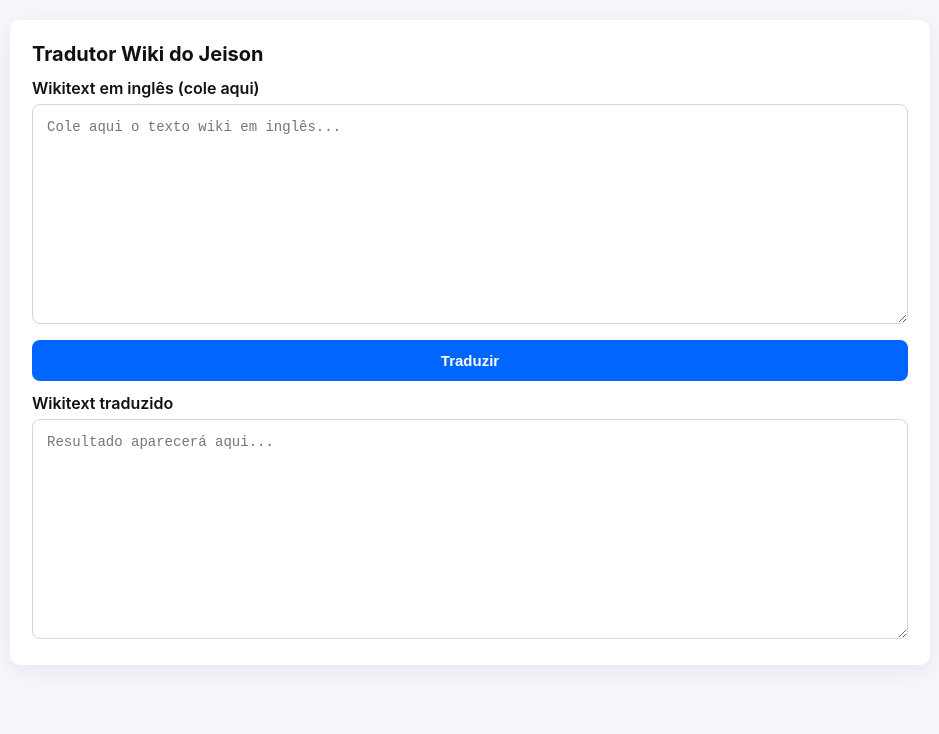
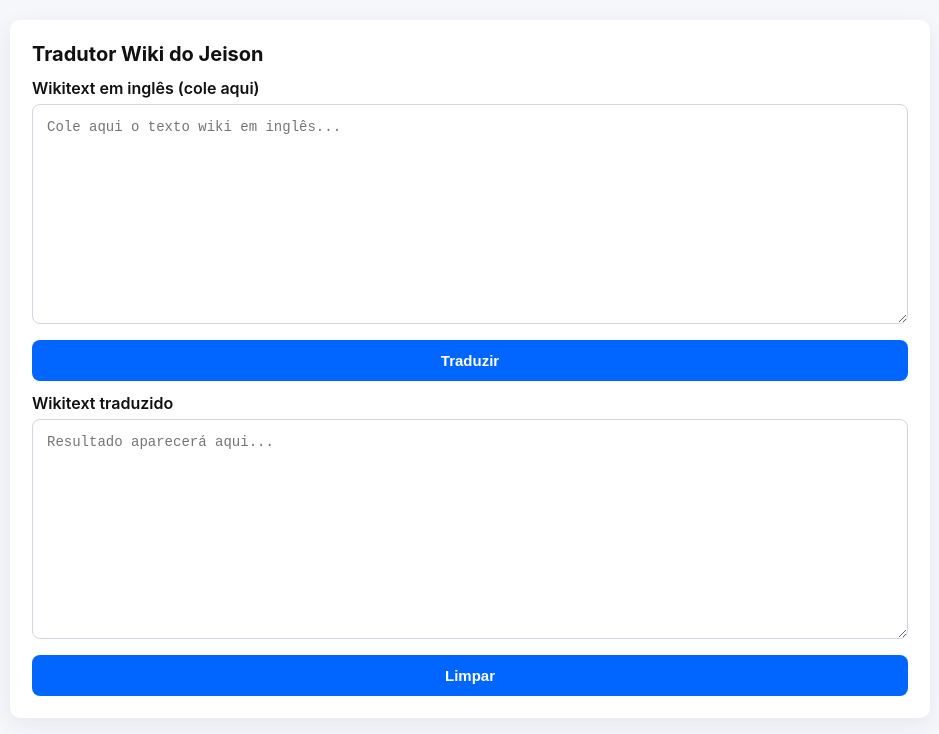
Before and after one commit to jeisongomes/tradutorwiki, a plain HTML site: page index.html in a window 1280 px wide. Shown: the whole page, without its empty margins (170-1109 px from the left). Drawn offline with Linux system fonts and the light colour scheme.

Commit message:
Add clear button to the HTML layout

```diff
--- a/index.html
+++ b/index.html
@@ -17,6 +17,8 @@
 
     <label for="output">Wikitext traduzido</label>
     <textarea id="outputText" placeholder="Resultado aparecerá aqui..."></textarea>
+    <button id="clearBtn">Limpar</button>
+
   </div>
 
   <script src="script.js"></script>
```
